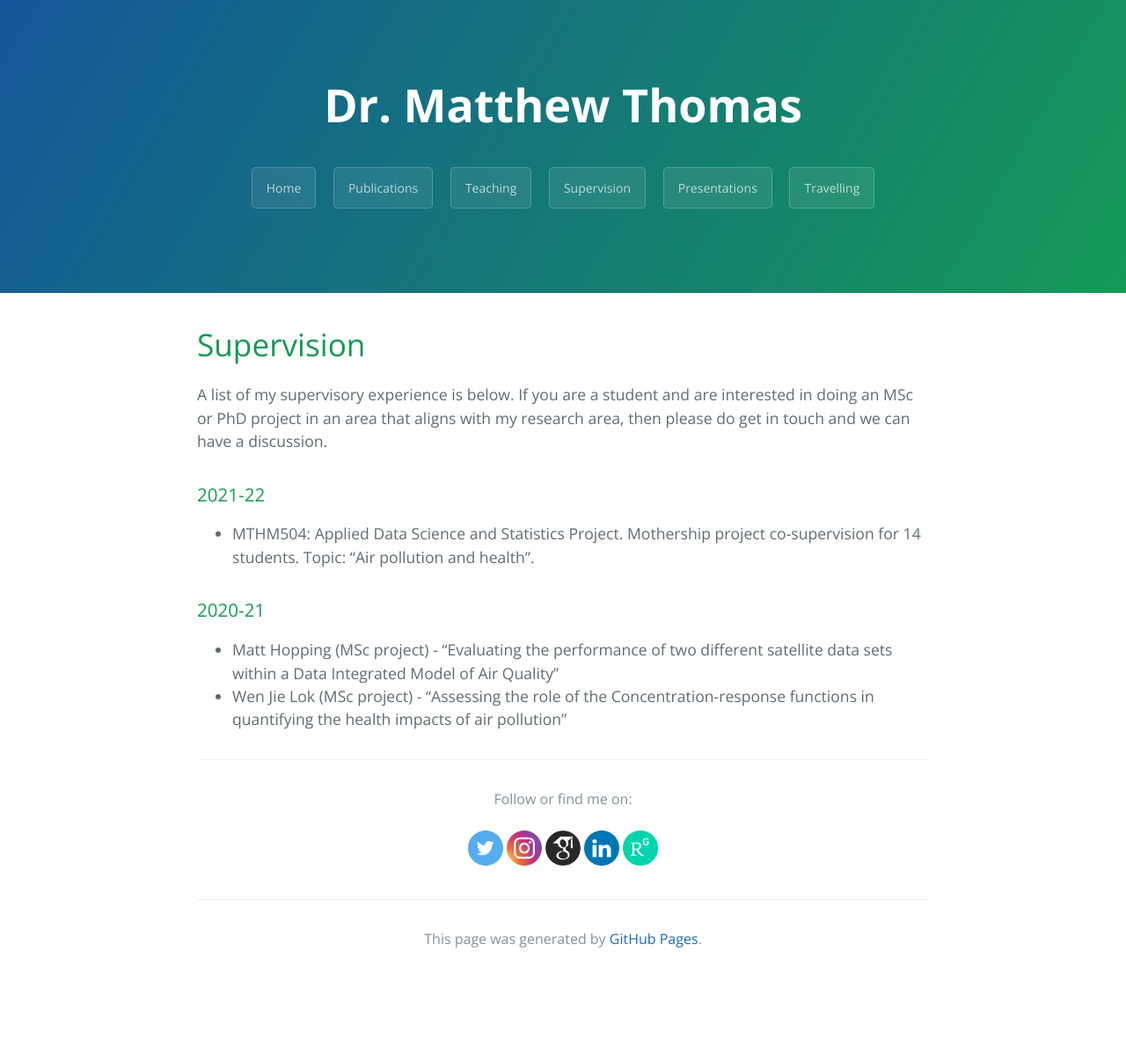
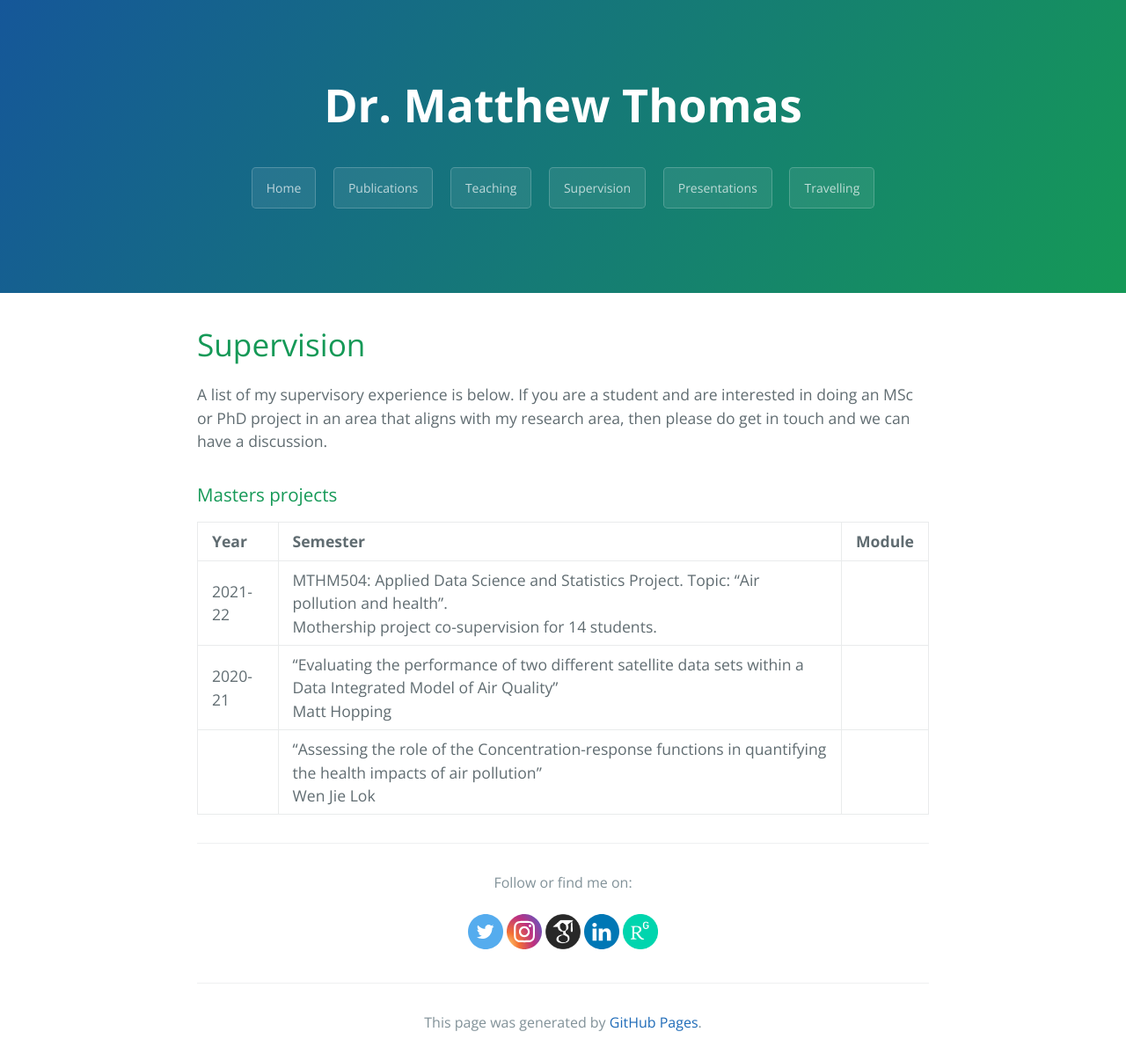
Before and after one commit to matthewllthomas/matthewllthomas.github.io, a Jekyll site: the page built from supervision/index.md, in a window 1280 px wide. Shown: the whole page at 88% size. Built offline with Jekyll 4.4.1, drawn with Linux system fonts in a browser that asks for light colours; the repository's description, which GitHub fills in, is left out; before the commit the page ends 1111 px from its top, so only the background shows below that.

Commit message:
Update index.md

```diff
--- a/supervision/index.md
+++ b/supervision/index.md
@@ -8,11 +8,10 @@ subtitle: Supervision
 
 A list of my supervisory experience is below. If you are a student and are interested in doing an MSc or PhD project in an area that aligns with my research area, then please do get in touch and we can have a discussion.
 
-### 2021-22
+### Masters projects
 
-* MTHM504: Applied Data Science and Statistics Project. Mothership project co-supervision for 14 students. Topic: "Air pollution and health".
-
-### 2020-21
-
-* Matt Hopping (MSc project) - "Evaluating the performance of two different satellite data sets within a Data Integrated Model of Air Quality"
-* Wen Jie Lok (MSc project)  - "Assessing the role of the Concentration-response functions in quantifying the health impacts of air pollution"
+| Year        | Semester          | Module |
+|:-------------|:--------------|:------|
+| 2021-22  | MTHM504: Applied Data Science and Statistics Project. Topic: "Air pollution and health". <br>  Mothership project co-supervision for 14 students. |
+| 2020-21 | "Evaluating the performance of two different satellite data sets within a Data Integrated Model of Air Quality" <br> Matt Hopping  |
+|               | "Assessing the role of the Concentration-response functions in quantifying the health impacts of air pollution" <br> Wen Jie Lok |
```
